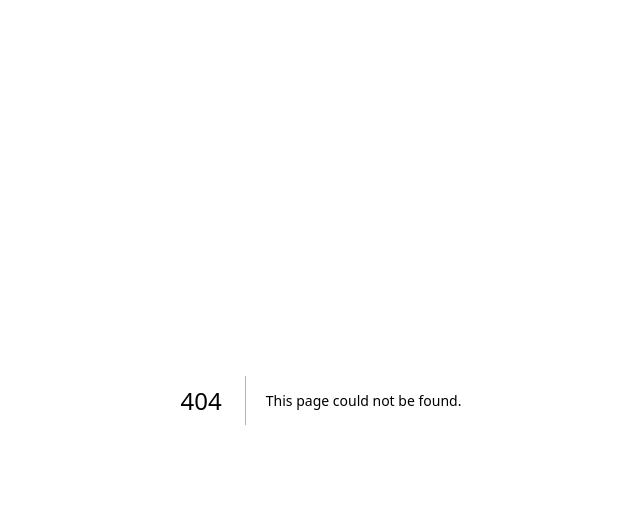
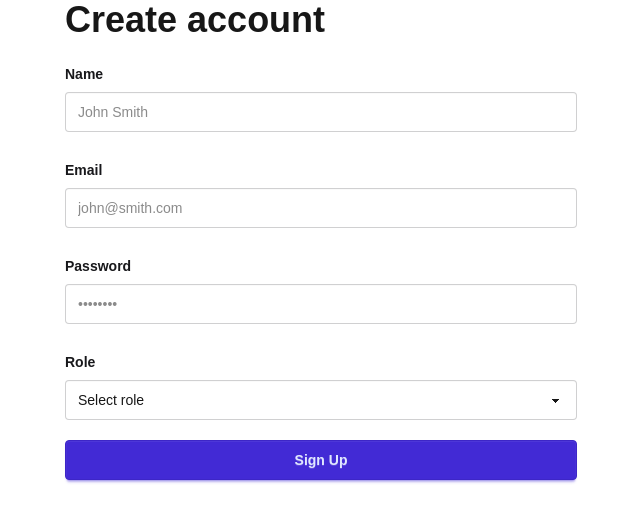
Before and after one commit to TheAnasObaid/SkillSync, a Next.js app in the folder frontend/: page /register in a window 1280 px wide. Before the commit this address had no page. Shown: the top 522 px of the page, without its empty margins (319-959 px from the left). Built offline with nearby package versions, Linux system fonts and the light colour scheme; no server answers.

Commit message:
Create a form and api endpoint for registering user.

```diff
--- a/frontend/src/app/page.tsx
+++ b/frontend/src/app/page.tsx
@@ -1,7 +1,11 @@
+import Link from "next/link";
+
 export default function Home() {
   return (
     <main>
-      Hello World <button className="btn">Default</button>
+      <button className="btn btn-primary">
+        <Link href="/register">Register</Link>
+      </button>
     </main>
   );
 }
--- /dev/null
+++ b/frontend/src/app/register/page.tsx
@@ -0,0 +1,124 @@
+"use client";
+
+import apiClient from "@/utils/api-client";
+import { useRouter } from "next/navigation";
+import { useState } from "react";
+
+const RegisterPage = () => {
+  const router = useRouter();
+  const [form, setForm] = useState({
+    name: "",
+    email: "",
+    password: "",
+    role: "",
+  });
+
+  const [loading, setLoading] = useState(false);
+  const [error, setError] = useState("");
+
+  const handleSubmit = async (e: React.FormEvent) => {
+    e.preventDefault();
+    setLoading(true);
+    setError("");
+
+    try {
+      const res = await apiClient.post("/auth/register", form);
+      if (res.data) {
+        setForm({ name: "", email: "", password: "", role: "" });
+        router.push("/");
+      }
+    } catch (err: any) {
+      setError(err.response?.data?.message || "Something went wrong");
+    } finally {
+      setLoading(false);
+    }
+  };
+
+  return (
+    <form onSubmit={handleSubmit} className="space-y-4 max-w-lg mx-auto">
+      {error && (
+        <div role="alert" className="alert alert-error">
+          <svg
+            xmlns="http://www.w3.org/2000/svg"
+            className="h-6 w-6 shrink-0 stroke-current"
+            fill="none"
+            viewBox="0 0 24 24"
+          >
+            <path
+              strokeLinecap="round"
+              strokeLinejoin="round"
+              strokeWidth="2"
+              d="M10 14l2-2m0 0l2-2m-2 2l-2-2m2 2l2 2m7-2a9 9 0 11-18 0 9 9 0 0118 0z"
+            />
+          </svg>
+          {error}
+        </div>
+      )}
+
+      <h2 className="text-4xl font-bold">Create account</h2>
+
+      <fieldset className="fieldset">
+        <legend className="fieldset-legend text-sm">Name</legend>
+        <input
+          type="text"
+          name="name"
+          className="input w-full"
+          placeholder="John Smith"
+          value={form.name}
+          onChange={(e) => setForm({ ...form, name: e.target.value })}
+          required
+        />
+      </fieldset>
+
+      <fieldset className="fieldset">
+        <legend className="fieldset-legend text-sm">Email</legend>
+        <input
+          type="email"
+          name="email"
+          className="input w-full"
+          placeholder="john@smith.com"
+          value={form.email}
+          onChange={(e) => setForm({ ...form, email: e.target.value })}
+          required
+        />
+      </fieldset>
+
+      <fieldset className="fieldset">
+        <legend className="fieldset-legend text-sm">Password</legend>
+        <input
+          type="password"
+          name="password"
+          className="input w-full"
+          placeholder="••••••••"
+          value={form.password}
+          onChange={(e) => setForm({ ...form, password: e.target.value })}
+          required
+        />
+      </fieldset>
+
+      <fieldset className="fieldset">
+        <legend className="fieldset-legend text-sm">Role</legend>
+        <select
+          defaultValue="Select role"
+          className="select w-full"
+          onChange={(e) => setForm({ ...form, role: e.target.value })}
+        >
+          <option disabled={true}>Select role</option>
+          <option value="client">Client</option>
+          <option value="developer">Developer</option>
+        </select>
+      </fieldset>
+
+      <button
+        type="submit"
+        className="btn btn-primary w-full"
+        disabled={loading}
+      >
+        {loading && <span className="loading loading-spinner"></span>}
+        {!loading && "Sign Up"}
+      </button>
+    </form>
+  );
+};
+
+export default RegisterPage;
--- /dev/null
+++ b/frontend/src/utils/api-client.ts
@@ -0,0 +1,10 @@
+import axios from "axios";
+
+const apiClient = axios.create({
+  baseURL: process.env.NEXT_PUBLIC_API_URL,
+  headers: {
+    "Content-Type": "application/json",
+  },
+});
+
+export default apiClient;
```
Also changed, not shown: 2 other files (tests, documents, lock files or other folders).
